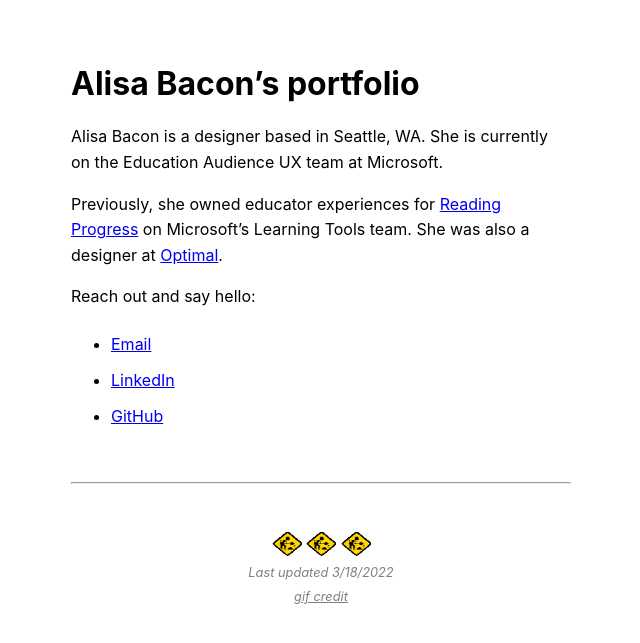
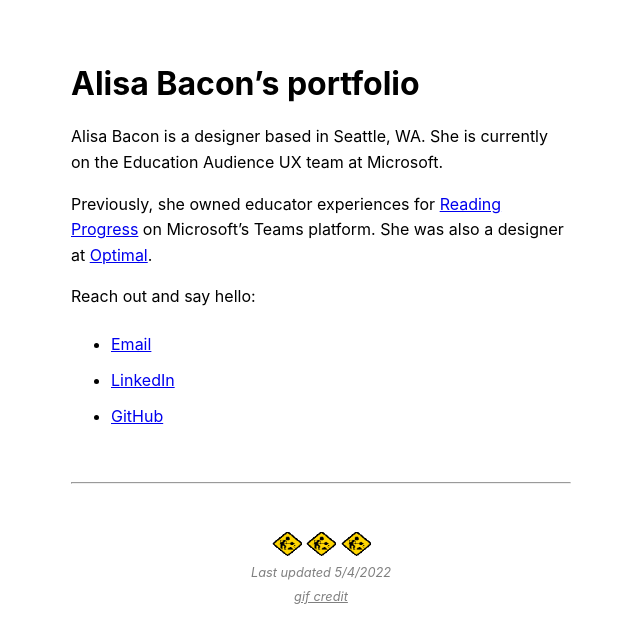
Before and after one commit to alisasgithub/alisasgithub.github.io, a Jekyll site: the page built from index.md, in a window 1280 px wide. Shown: the top 643 px of the page, without its empty margins (319-959 px from the left). Built offline with Jekyll 4.4.1, drawn with Linux system fonts in a browser that asks for light colours.

Commit message:
updates index, last updated

```diff
--- a/_includes/last-updated.html
+++ b/_includes/last-updated.html
@@ -3,6 +3,6 @@
     <img src="/assets/under-construction.gif">
     <img src="/assets/under-construction.gif">
     <img src="/assets/under-construction.gif">
-    <p>Last updated 3/18/2022</p>
+    <p>Last updated 5/4/2022</p>
     <p><a href="http://textfiles.com/underconstruction/">gif credit</a></p>
 </div>
--- a/index.md
+++ b/index.md
@@ -7,7 +7,7 @@ title: "Alisa Bacon's portfolio"
 
 Alisa Bacon is a designer based in Seattle, WA. She is currently on the Education Audience UX team at Microsoft.
 
-Previously, she owned educator experiences for [Reading Progress](https://support.microsoft.com/en-us/topic/getting-started-with-reading-progress-in-teams-7617c11c-d685-4cb7-8b75-3917b297c407) on Microsoft's Learning Tools team. She was also a designer at [Optimal](https://www.optimal.com/).
+Previously, she owned educator experiences for [Reading Progress](https://support.microsoft.com/en-us/topic/getting-started-with-reading-progress-in-teams-7617c11c-d685-4cb7-8b75-3917b297c407) on Microsoft's Teams platform. She was also a designer at [Optimal](https://www.optimal.com/).
 
 Reach out and say hello:
 
@@ -15,12 +15,4 @@ Reach out and say hello:
 - [LinkedIn](https://www.linkedin.com/in/alisabacon/)
 - [GitHub](https://github.com/alisasgithub)
 
-<ul>
-  {% for post in site.posts %}
-    <li>
-      <a href="{{ post.url }}">{{ post.title }}</a>
-    </li>
-  {% endfor %}
-</ul>
-
 {% include last-updated.html %}
```
